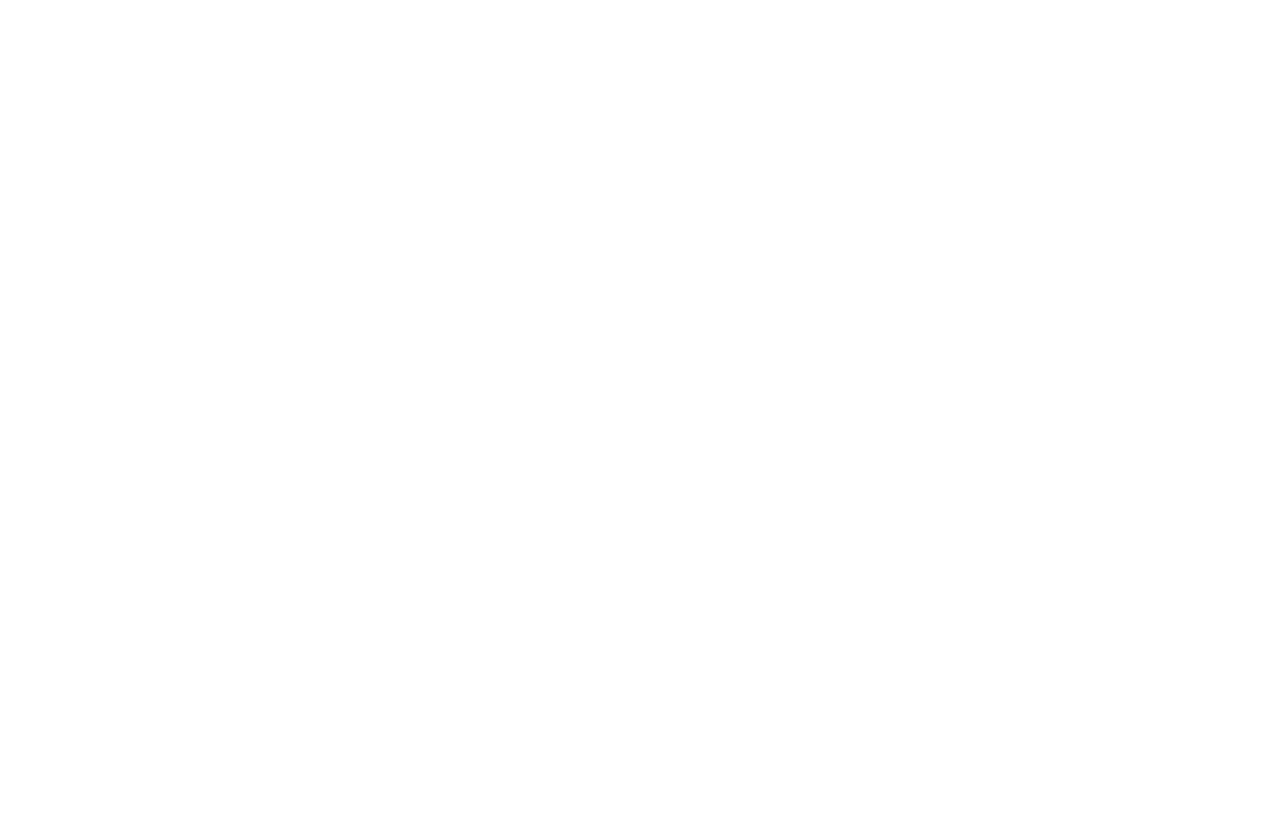
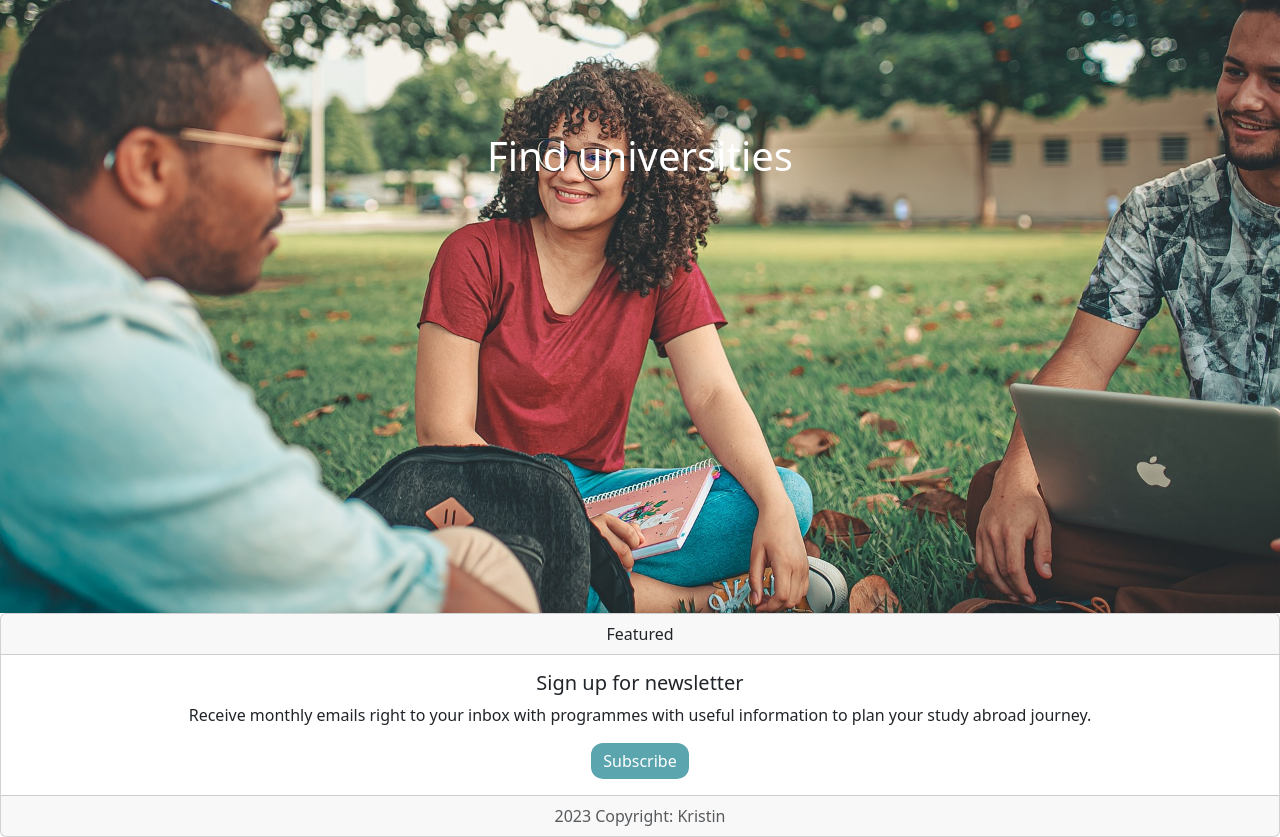
Before and after one commit to KristinL112/Laboration_2_Projekt, a Vue app: page / in a window 1280 px wide. Shown: the part 240-1077 px from the top of the page. Before the commit the page ends 800 px from the top, so only its background shows below. Built offline with nearby package versions, Linux system fonts and the light colour scheme.

Commit message:
Skapat Heroimage

```diff
--- a/package.json
+++ b/package.json
@@ -10,6 +10,7 @@
     "lint": "eslint . --ext .vue,.js,.jsx,.cjs,.mjs --fix --ignore-path .gitignore"
   },
   "dependencies": {
+    "@mdi/font": "^7.4.47",
     "bootstrap": "^5.3.2",
     "bootstrap-vue": "^2.23.1",
     "fetch": "^1.1.0",
@@ -22,6 +23,8 @@
     "@vitejs/plugin-vue-jsx": "^3.1.0",
     "eslint": "^8.49.0",
     "eslint-plugin-vue": "^9.17.0",
-    "vite": "^5.0.11"
+    "vite": "^5.0.11",
+    "vite-plugin-vuetify": "^2.0.1",
+    "vuetify": "^3.5.3"
   }
 }
--- a/src/App.vue
+++ b/src/App.vue
@@ -1,5 +1,6 @@
 <script setup>
   import NavBar from './components/NavBar.vue'
+  import FooterComponent from './components/FooterComponent.vue'
 </script>
 
 <template>
@@ -7,6 +8,7 @@
     <!-- Nav -->
     <NavBar />
     <!-- Footer -->
+    <FooterComponent />
   </header>
 </template>
 
--- a/src/assets/base.css
+++ b/src/assets/base.css
@@ -11,3 +11,6 @@
   padding-top: 10vh;
   padding-bottom: 2vh;
 }
+.btn btn-primary {
+  background-color: brown;
+}
--- /dev/null
+++ b/src/components/FooterComponent.vue
@@ -0,0 +1,24 @@
+<script setup></script>
+
+<template>
+  <div class="card text-center">
+    <div class="card-header">Featured</div>
+    <div class="card-body">
+      <h5 class="card-title">Sign up for newsletter</h5>
+      <p class="card-text">
+        Receive monthly emails right to your inbox with programmes with useful
+        information to plan your study abroad journey.
+      </p>
+      <a href="#" class="btn btn-primary">Subscribe</a>
+    </div>
+    <div class="card-footer text-body-secondary">2023 Copyright: Kristin</div>
+  </div>
+</template>
+
+<style scoped>
+  .btn {
+    background-color: rgb(91, 165, 175);
+    border: none;
+    border-radius: 12px;
+  }
+</style>
--- /dev/null
+++ b/src/components/HeroImage.vue
@@ -0,0 +1,36 @@
+<script></script>
+<!-- En hero-bild med fluid class för responsivitet-->
+<template>
+  <div id="wrapper-hero">
+    <img
+      src="../assets/img/people-6027028_1920_2.jpg"
+      class="img-fluid"
+      alt="students"
+    />
+    <!--Centrering av text -->
+    <div class="centered">
+      <!-- Rubrik-->
+      <h1>Find universities</h1>
+    </div>
+  </div>
+</template>
+
+<style>
+  #wrapper-hero img {
+    margin: 0 auto; /* Centrerar bilden horisontellt */
+    height: auto; /* Gör bilden responsiv*/
+    overflow-x: hidden; /* Döljer horisontell overflow av bilden */
+  }
+
+  /* Stilar för centrerad text */
+  #wrapper-hero .centered {
+    position: absolute; /* Absolut positionering relativt till första föräldern med relativ eller absolut positionering */
+    top: 50%; /* Centrerar vertikalt till 50% av förälderns höjd */
+    left: 50%; /* Centrerar horisontellt till 50% av förälderns bredd */
+    transform: translate(
+      -50%,
+      -50%
+    ); /* Justerar positionen så att centrum av elementet hamnar exakt i mitten */
+    color: white; /* Sätter textfärg till vit */
+  }
+</style>
--- a/src/components/NavBar.vue
+++ b/src/components/NavBar.vue
@@ -91,6 +91,7 @@
       </nav>
     </nav>
   </header>
+  <!-- RouterView används för att visa komponenten -->
   <RouterView />
 </template>
 
--- a/src/views/HomeView.vue
+++ b/src/views/HomeView.vue
@@ -1,7 +1,9 @@
-<script setup></script>
+<!-- Denna del av koden använder 'script setup' för att importera komponenter och använda Composition API -->
+<script setup>
+  // Importerar komponenten HeroImage.vue
+  import HeroImage from '../components/HeroImage.vue'
+</script>
 
 <template>
-  <main>
-    <h1>Up and running</h1>
-  </main>
+  <HeroImage />
 </template>
```
Also changed, not shown: src/assets/img/people-6027028_1920_2.jpg (added), 1 other file (tests, documents, lock files or other folders).
